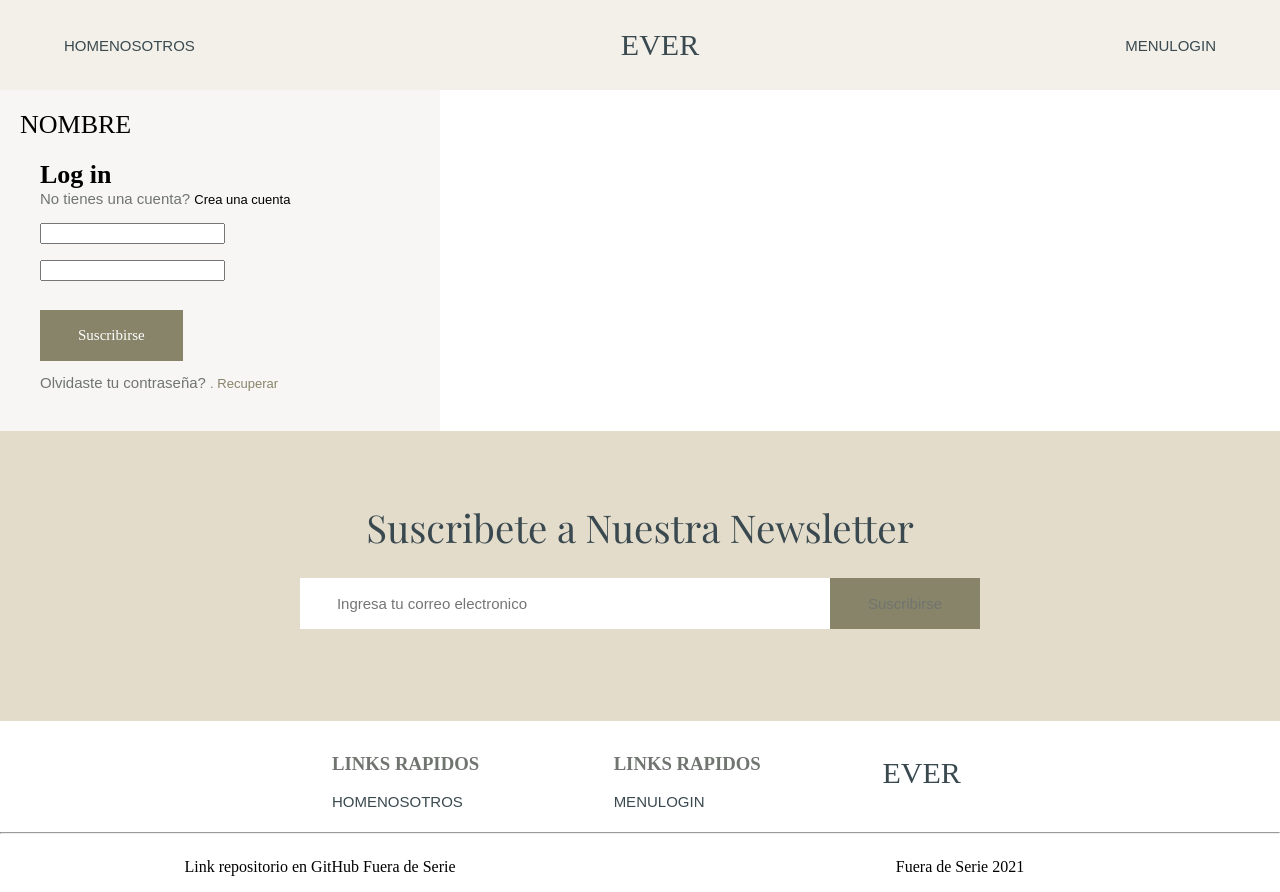
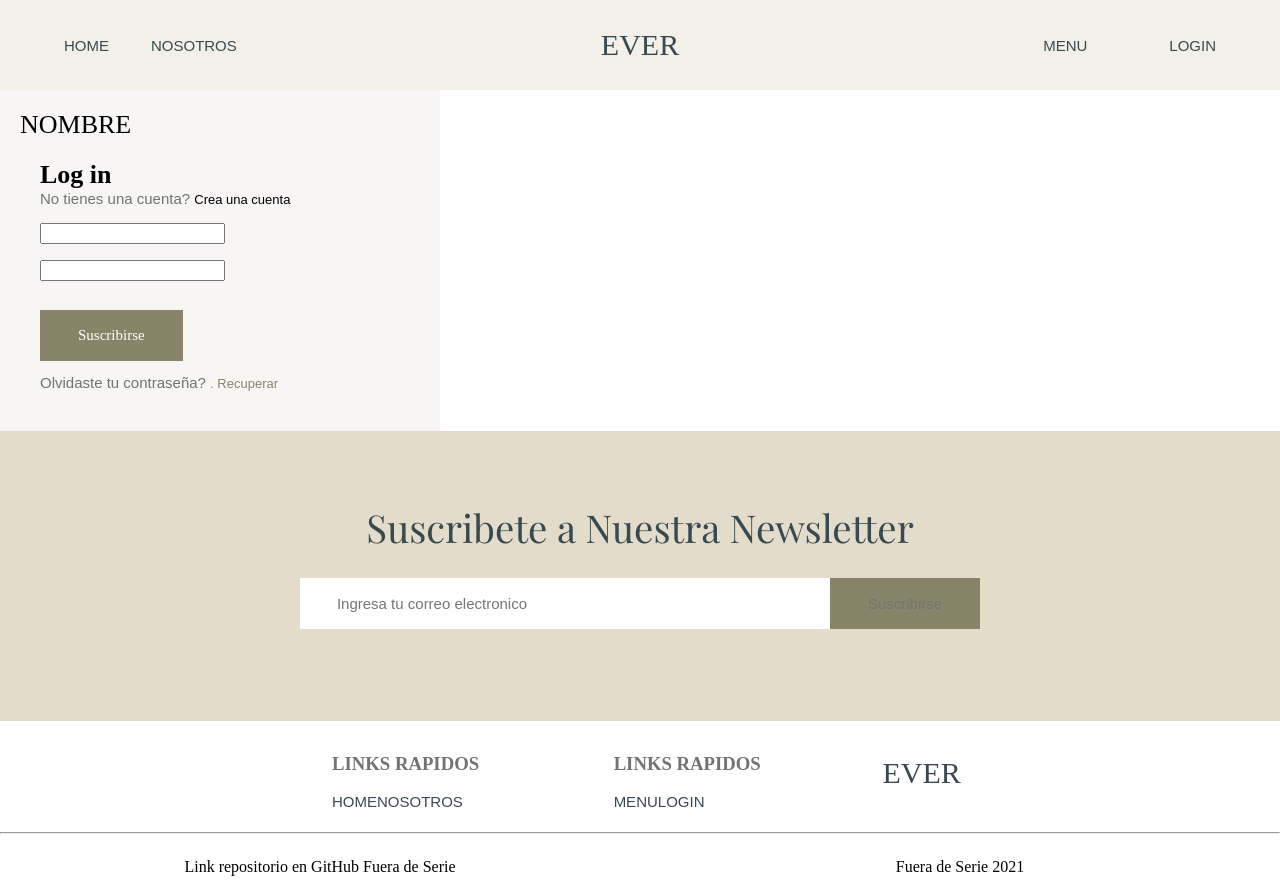
Before and after one commit to FUERA-DE-SERIE/FRONTEND, a React (Create React App) app in the folder fuera-de-serie/: page /login in a window 1280 px wide. Built offline with nearby package versions, Linux system fonts and the light colour scheme.

Commit message:
ajustando CSS

```diff
--- a/fuera-de-serie/src/components/header/Header.jsx
+++ b/fuera-de-serie/src/components/header/Header.jsx
@@ -5,8 +5,8 @@ import './header.css'
 const Header = () => {
   return (
     <header className="header">
-      <div className="header-wrapper">
-        <div className="wrapper">
+      <nav className="header-wrapper">
+        <div className="link-wrapper">
           <NavLink
             className={ ({ isActive }) => 'link-menu fontCalibri ' + (isActive ? 'active' : '')}
             to="/home"
@@ -22,7 +22,7 @@ const Header = () => {
             to="/"
             >EVER</Link>
         </div>
-        <div className="wrapper">
+        <div className="link-wrapper">
           <NavLink
             className={ ({ isActive }) => 'link-menu fontCalibri ' + (isActive ? 'active' : '')}
             to="/store"
@@ -32,7 +32,7 @@ const Header = () => {
             to="/login"
           >LOGIN</NavLink>
         </div>
-      </div>
+      </nav>
     </header>
   )
 }
--- a/fuera-de-serie/src/components/header/header.css
+++ b/fuera-de-serie/src/components/header/header.css
@@ -1,26 +1,27 @@
 .header{
+    min-height: 90px;
     background-color: #f3f0ea;
+    display:flex;
+    justify-content: space-around;
+    align-items: center;
 }
 
 .header-wrapper{
+    width: 90%;
     display:flex;
-    max-width: 1360px;
-    justify-content: space-between;
-    align-items: center;
-    min-height: 90px;
-    padding-left: 5%;
-    padding-right: 5%;
-}
-
-.wrapper {
-    display:flex;
+    flex-direction: row;
     justify-content: space-between;
     align-items: center;
 }
 
+.link-wrapper {
+    width: 15%;
+    display:flex;
+    justify-content: space-between;
+}
+
 .link-menu {
     color: #39494f !important;
-    justify-content: space-between;
 }
 
 .nombre-tienda {
--- a/fuera-de-serie/src/components/pages/home/homeSections/SectionArticulo.jsx
+++ b/fuera-de-serie/src/components/pages/home/homeSections/SectionArticulo.jsx
@@ -5,7 +5,7 @@ import Card from '../../../Cards/Card';
 const SectionArticulo = () => {
   return (
     <div className='section section-articulo'>
-      <div className="col">
+      <div className="col-dr">
         <Card className='card-right' tag='$35,000 | 900 cal' title='Pasta a la Bolognese' paragraph='Pasta casera hecha desde cero con salsa bolognese tradicional italiana.' buttonName='Ver Pasta'/>
       </div>
       <div className="col">
--- a/fuera-de-serie/src/components/pages/home/homeSections/SectionBigArticulo.jsx
+++ b/fuera-de-serie/src/components/pages/home/homeSections/SectionBigArticulo.jsx
@@ -8,7 +8,7 @@ const SectionBigArticulo = () => {
       <div className="col">
         <CardImagePrincipal direccion='izquierda' imagen='Pan-Mantequilla.jpg'/>
       </div>
-      <div className="col">
+      <div className="col-iz">
         <Card tag='$20,000 | 500 cal' title='Italian Bread Butter' paragraph='Pan Italiano con garlic butter, explosion de sabores.' buttonName='Ver Bread'/>
       </div>
     </div>
--- a/fuera-de-serie/src/components/pages/home/homeSections/SectionHero.jsx
+++ b/fuera-de-serie/src/components/pages/home/homeSections/SectionHero.jsx
@@ -8,7 +8,7 @@ const SectionHero = () => {
       <div className="col">
         <Card h1='true' tag='Vive la experiencia' title='Recetas familiares, hechas mejor.' paragraph='Sabores que recuerdas por siempre hechos con las mejores y mas creativas tecnicas para brindarte la mejor experiencia.' buttonName='Ver Menu'/>
       </div>
-      <div className="col">
+      <div className="col-iz">
         <CardImagePrincipal direccion='derecha' imagen='Platos.jpg'/>
       </div>
     </div>
--- a/fuera-de-serie/src/components/pages/home/homeSections/SectionReserva.jsx
+++ b/fuera-de-serie/src/components/pages/home/homeSections/SectionReserva.jsx
@@ -8,7 +8,7 @@ const SectionReserva = () => {
       <div className="col">
         <Banner NombreClase='banner' imagen='Pizza-Plating.jpg'/>
       </div>
-      <div className="col">
+      <div className="col-iz">
         <Card tag='Vive la experiencia' title='Reserva con nosotros' paragraph='Reservas hechas facil para lograr una la mejor experiencia gastronomica' buttonName='Reservar'/>
       </div>
     </div>
--- a/fuera-de-serie/src/components/pages/home/homeSections/homeSections.css
+++ b/fuera-de-serie/src/components/pages/home/homeSections/homeSections.css
@@ -9,6 +9,18 @@
     width: 50%;
     display: flex;
     justify-content: center;
+}
+
+.col-iz {
+    width: 50%;
+    display: flex;
+    justify-content: left;
+}
+
+.col-dr {
+    width: 50%;
+    display: flex;
+    justify-content: right;
 }
 
 /* CSS Section Hero */
```
Lines whose indentation alone changed are shown as unchanged.
